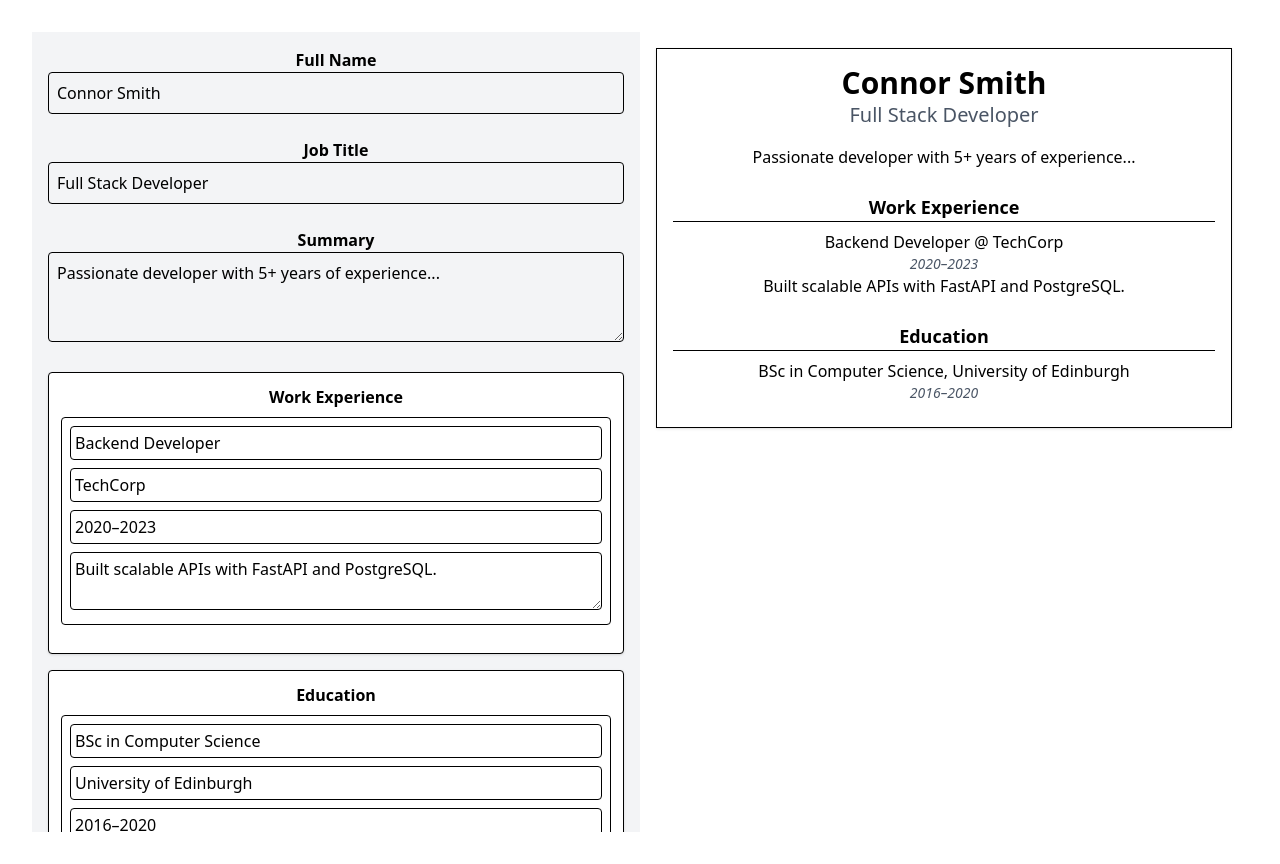
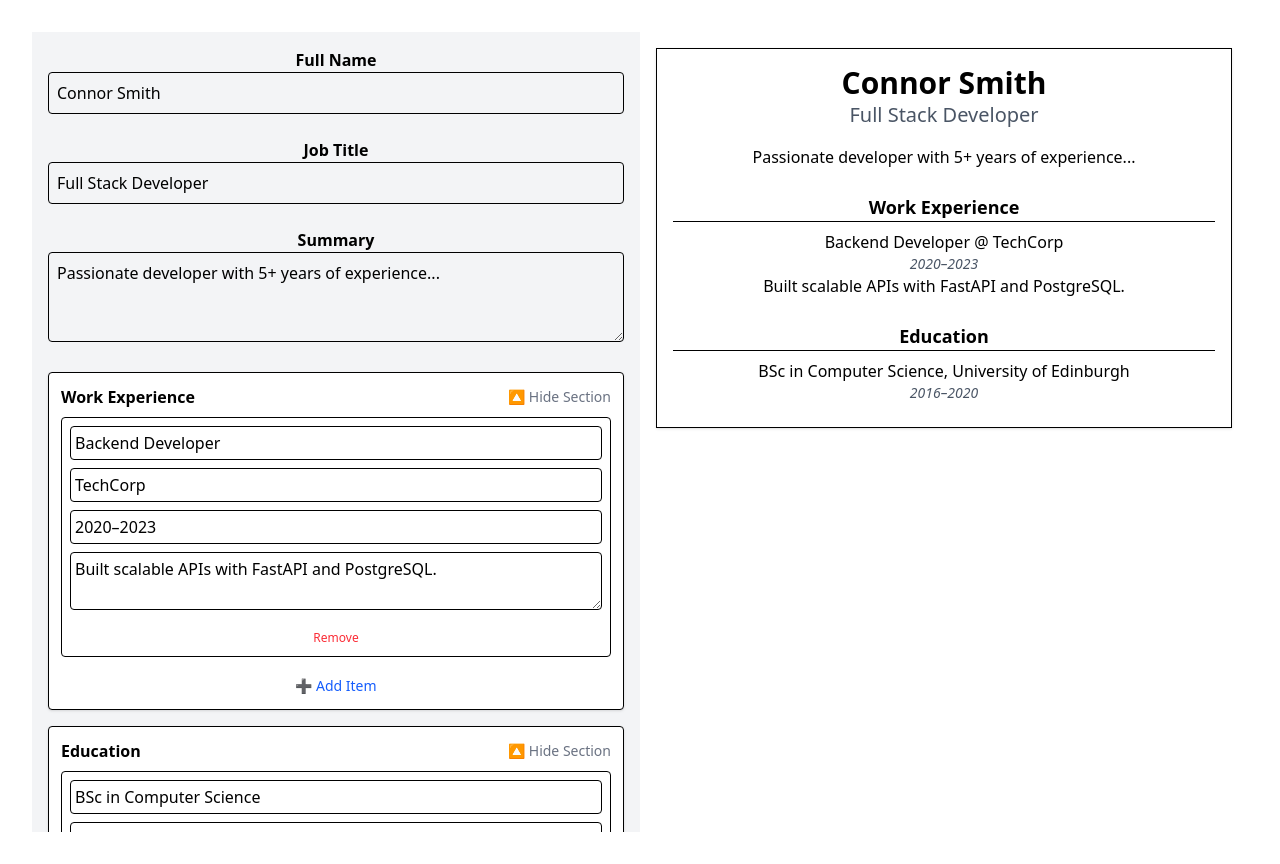
Before and after one commit to CMcLeodC/cv-builder, a React (Vite) app: page / in a window 1280 px wide. Built offline with nearby package versions, Linux system fonts and the light colour scheme.

Commit message:
Add & remove items in each section buttons added and working

```diff
--- a/src/components/EditorPanel.jsx
+++ b/src/components/EditorPanel.jsx
@@ -38,6 +38,28 @@ function EditorPanel({ cvData, setCVData }) {
     setCVData(prev => ({ ...prev, sections: reordered }));
   };
 
+  const onItemChange = (sectionIndex, itemIndex, field, value) => {
+    console.log("onItemChange called", { sectionIndex, itemIndex, field, value });
+    setCVData(prev => {
+      const updated = prev.sections.map((section, idx) =>
+        idx === sectionIndex
+          ? { ...section, items: [...section.items] }
+          : section
+      );
+
+      if (field === "addItem") {
+        const template = updated[sectionIndex].items[0] || {};
+        const emptyItem = Object.fromEntries(Object.keys(template).map(k => [k, ""]));
+        updated[sectionIndex].items.push(emptyItem);
+      } else if (field === "removeItem") {
+        updated[sectionIndex].items.splice(itemIndex, 1);
+      } else {
+        updated[sectionIndex].items[itemIndex][field] = value;
+      }
+
+      return { ...prev, sections: updated };
+    });
+  };
 
   return (
     <div className="space-y-6">
@@ -80,16 +102,34 @@ function EditorPanel({ cvData, setCVData }) {
             <SortableSection
               key={section.id}
               section={section}
-              index={i}
-              onItemChange={(itemIndex, field, value) => {
-                const updated = [...cvData.sections];
-                updated[i].items[itemIndex][field] = value;
-                setCVData({ ...cvData, sections: updated });
-              }}
+              onItemChange={(itemIndex, field, value) =>
+                onItemChange(i, itemIndex, field, value)
+              }
             />
           ))}
         </SortableContext>
       </DndContext>
+      <button
+  onClick={() => {
+    const newSection = {
+      id: crypto.randomUUID(),
+      title: "New Section",
+      items: [
+        {
+          role: "",
+          company: "",
+          date: "",
+          description: "",
+        },
+      ],
+    };
+    setCVData(prev => ({ ...prev, sections: [...prev.sections, newSection] }));
+  }}
+  className="mt-6 px-4 py-2 bg-blue-600 text-white rounded hover:bg-blue-700"
+>
+  ➕ Add Section
+</button>
+
     </div>
   );
 }
--- a/src/components/SortableSection.jsx
+++ b/src/components/SortableSection.jsx
@@ -1,7 +1,8 @@
 import { useSortable } from "@dnd-kit/sortable";
 import { CSS } from "@dnd-kit/utilities";
+import { useState } from "react";
 
-export function SortableSection({ section, index, onItemChange }) {
+export function SortableSection({ section, onItemChange }) {
   const { attributes, listeners, setNodeRef, transform, transition } = useSortable({
     id: section.id,
   });
@@ -11,10 +12,32 @@ export function SortableSection({ section, index, onItemChange }) {
     transition,
   };
 
+  const [collapsed, setCollapsed] = useState(false);
+
   return (
-    <div ref={setNodeRef} style={style} {...attributes} {...listeners}
-         className="border p-3 rounded bg-white mb-4 shadow-sm cursor-move">
-      <h3 className="font-bold mb-2">{section.title}</h3>
+    <div
+      ref={setNodeRef}
+      style={style}
+      {...attributes}
+      className="border p-3 rounded bg-white mb-4 shadow-sm cursor-move"
+    >
+      <div className="flex items-center justify-between mb-2">
+        <h3
+          className="font-bold cursor-move"
+          {...listeners} // Only here!
+        >
+          {section.title}
+        </h3>
+        <button
+          onClick={() => setCollapsed(!collapsed)}
+          className="text-sm text-gray-500"
+        >
+          {collapsed ? "🔽 Show Section" : "🔼 Hide Section"}
+        </button>
+      </div>
+
+      {!collapsed && (
+        <>
           {section.items.map((item, idx) => (
             <div key={idx} className="space-y-2 border p-2 rounded mb-4">
               {item.role !== undefined && (
@@ -66,8 +89,23 @@ export function SortableSection({ section, index, onItemChange }) {
                   onChange={(e) => onItemChange(idx, "description", e.target.value)}
                 />
               )}
+
+              <button
+                onClick={() => onItemChange(idx, "removeItem", null)}
+                className="text-xs text-red-500 mt-1 hover:underline"
+              >
+                Remove
+              </button>
             </div>
           ))}
+          <button
+            onClick={() => onItemChange(null, "addItem", null)}
+            className="text-sm text-blue-600 hover:underline"
+          >
+            ➕ Add Item
+          </button>
+        </>
+      )}
     </div>
   );
 }
```
Lines whose indentation alone changed are shown as unchanged.
